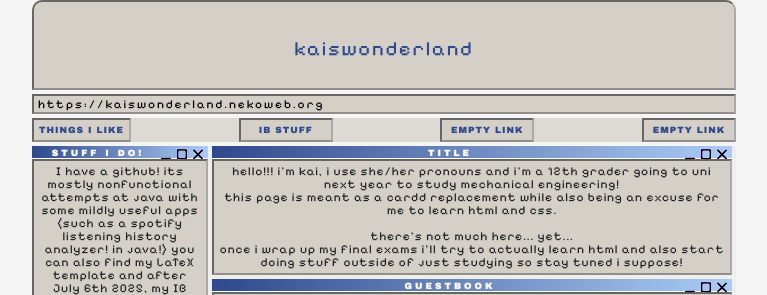
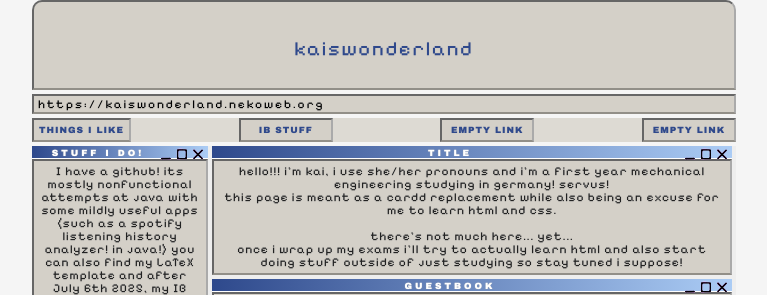
Before and after one commit to gungurbuz/nekowebsite, a website: page index.html in a window 1280 px wide. Shown: the top 295 px of the page, without its empty margins (256-1023 px from the left). Drawn offline with Linux system fonts and the light colour scheme; a web font is replaced by a local one.

```diff
--- a/index.html
+++ b/index.html
@@ -88,12 +88,12 @@
 				title <img src="assets/window-buttons.png" class="img-right"></div>
 			<div class="box">
 
-				hello!!! i'm kai, i use she/her pronouns and i'm a 12th grader going to uni next year to study mechanical engineering!
+				hello!!! i'm kai, i use she/her pronouns and i'm a first year mechanical engineering studying in germany! servus!
 				<br>
 				this page is meant as a cardd replacement while also being an excuse for me to learn html and css.<br><br>
 
 				there's not much here... yet... <br>
-				once i wrap up my final exams i'll try to actually learn html and also start doing stuff outside of just studying so stay tuned i suppose!
+				once i wrap up my exams i'll try to actually learn html and also start doing stuff outside of just studying so stay tuned i suppose!
 
 			</div>
 
```
